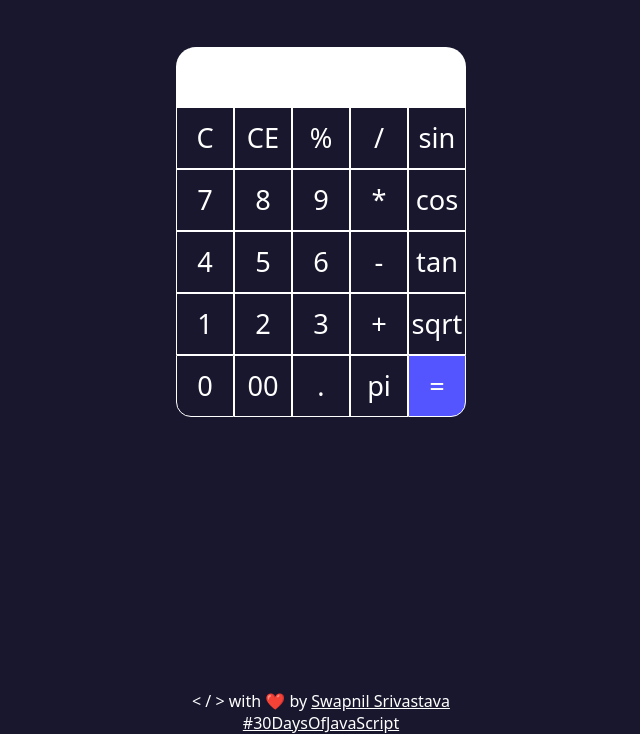
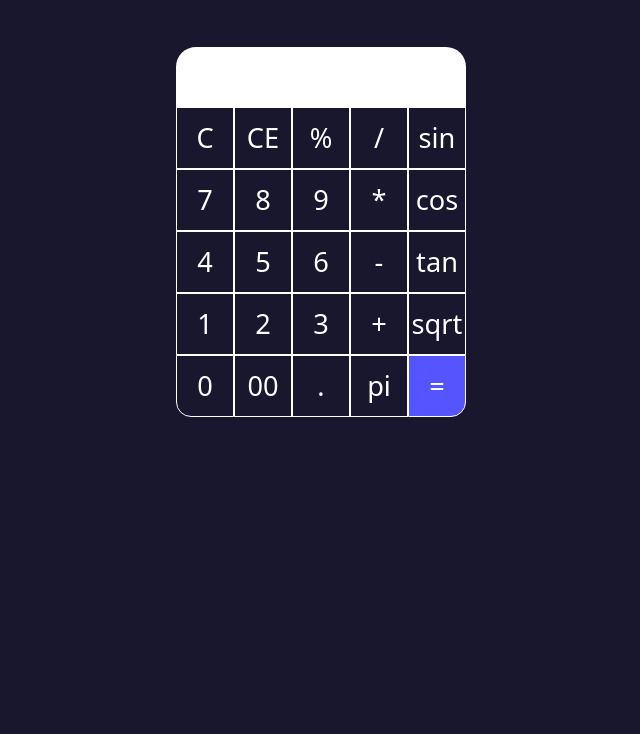
Before and after one commit to akmalxon770/kalkulyator, a plain HTML site: page index.html in a window 1280 px wide. Shown: the part 66-800 px from the top of the page, without its empty margins (319-959 px from the left). Drawn offline with Linux system fonts and the light colour scheme; a web font is replaced by a local one.

Commit message:
Update index.html

```diff
--- a/index.html
+++ b/index.html
@@ -44,14 +44,6 @@
 
         </div>
     </div>
-    <div class="footer">
-        <p>&#x3c; &#47; &#x3e; with ❤️ by
-            <a href="https://swapnilsparsh.github.io/">Swapnil Srivastava</a>
-            <br>
-            <a href="https://github.com/swapnilsparsh/30DaysOfJavaScript" target="_blank">#30DaysOfJavaScript
-          </a>
-        </p>
-    </div>
     <script src="script.js"></script>
 </body>
 
```
